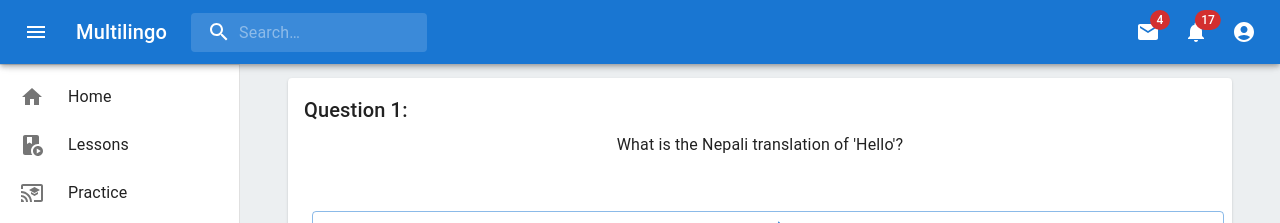
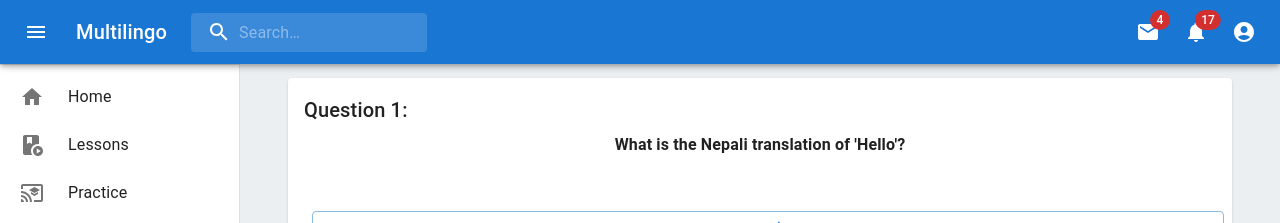
Before and after one commit to sristhilamichhane/multilingo, a React (Vite) app in the folder frontend/: page /quiz in a window 1280 px wide. Shown: the top 223 px of the page. Built offline with nearby package versions, Linux system fonts and the light colour scheme; what react-swipeable-views-utils would draw is missing.

Commit message:
style: :art: making questions bold

```diff
--- a/frontend/src/Pages/Quiz.jsx
+++ b/frontend/src/Pages/Quiz.jsx
@@ -87,6 +87,7 @@ const Quiz = () => {
                           justifyContent: "center",
                           alignItems: "center",
                         }}
+                        fontWeight="bold"
                       >
                         {QuizData[currentQuestion].question}
                       </Typography>
```
